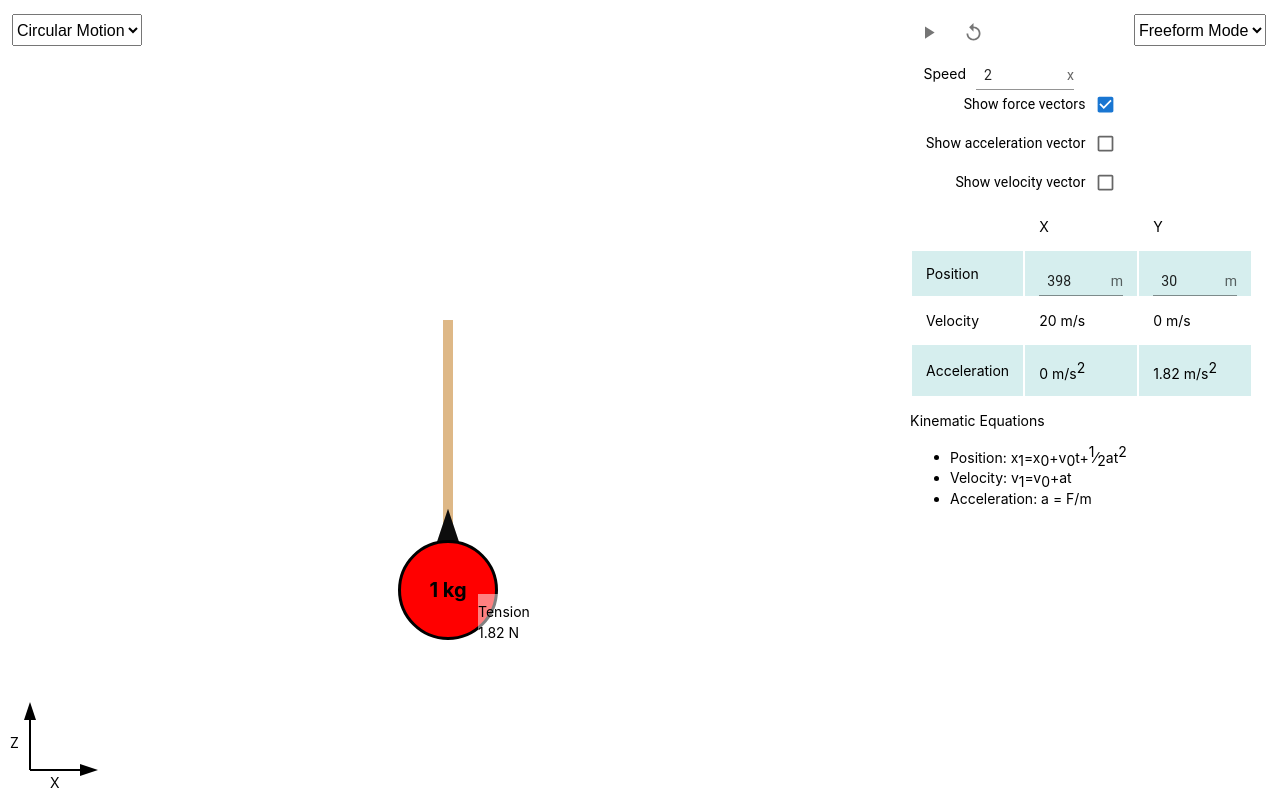
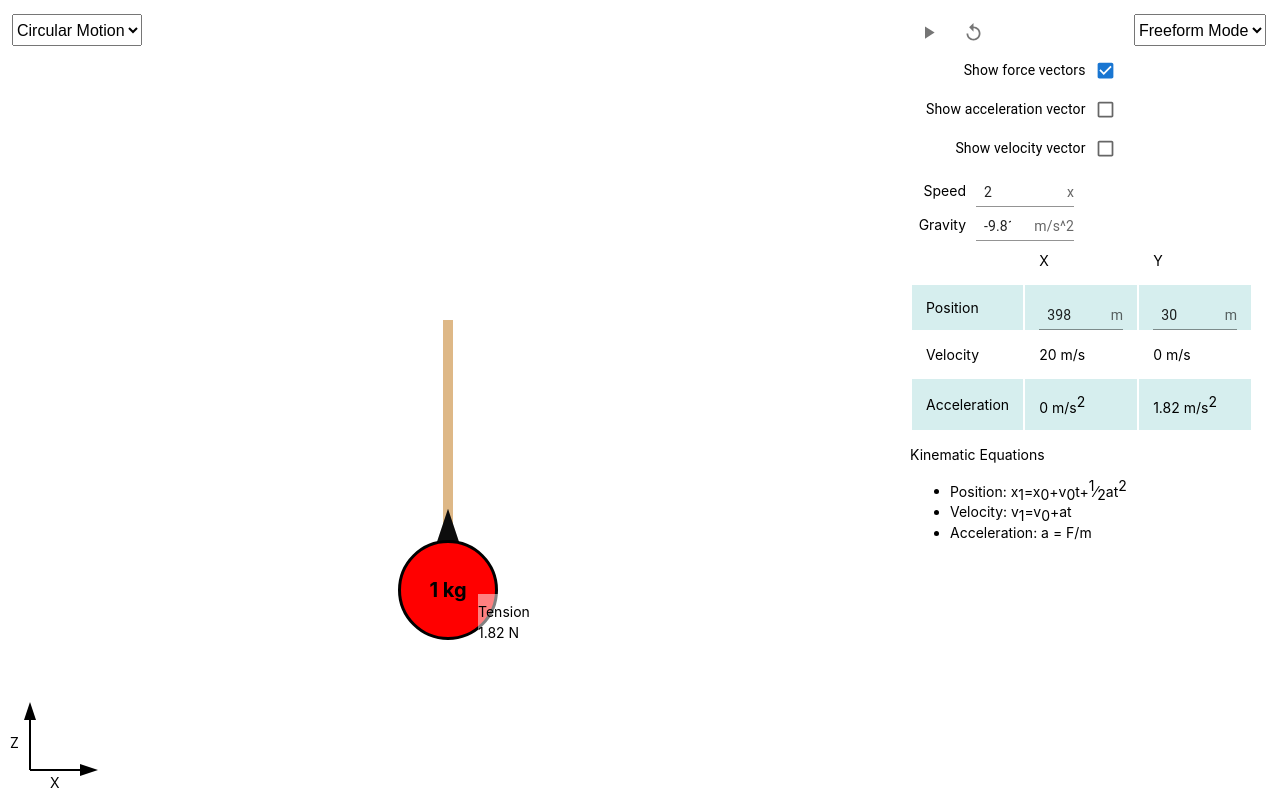
Before and after one commit to brynnchernosky/physics-mechanics-simulator, a React (Create React App) app: page / in a window 1280 px wide. Built offline with nearby package versions, Linux system fonts and the light colour scheme.

Commit message:
add gravity input

```diff
--- a/src/App.tsx
+++ b/src/App.tsx
@@ -1549,16 +1549,6 @@ function App() {
               </select>
             </div>
           </div>
-          <InputField
-            label={<Box>Speed</Box>}
-            lowerBound={1}
-            changeValue={setSimulationSpeed}
-            step={1}
-            unit={"x"}
-            upperBound={10}
-            value={simulationSpeed}
-            labelWidth={"4em"}
-          />
 
           {mode == "Review" && simulationType != "Inclined Plane" && (
             <div className="wordProblemBox">
@@ -1857,6 +1847,27 @@ function App() {
                     }
                     label="Show velocity vector"
                     labelPlacement="start"
+                  />
+
+                  <InputField
+                    label={<Box>Speed</Box>}
+                    lowerBound={1}
+                    changeValue={setSimulationSpeed}
+                    step={1}
+                    unit={"x"}
+                    upperBound={10}
+                    value={simulationSpeed}
+                    labelWidth={"4em"}
+                  />
+                  <InputField
+                    label={<Box>Gravity</Box>}
+                    lowerBound={-30}
+                    changeValue={setGravity}
+                    step={0.01}
+                    unit={"m/s^2"}
+                    upperBound={0}
+                    value={gravity}
+                    labelWidth={"4em"}
                   />
                 </FormGroup>
               </FormControl>
```
